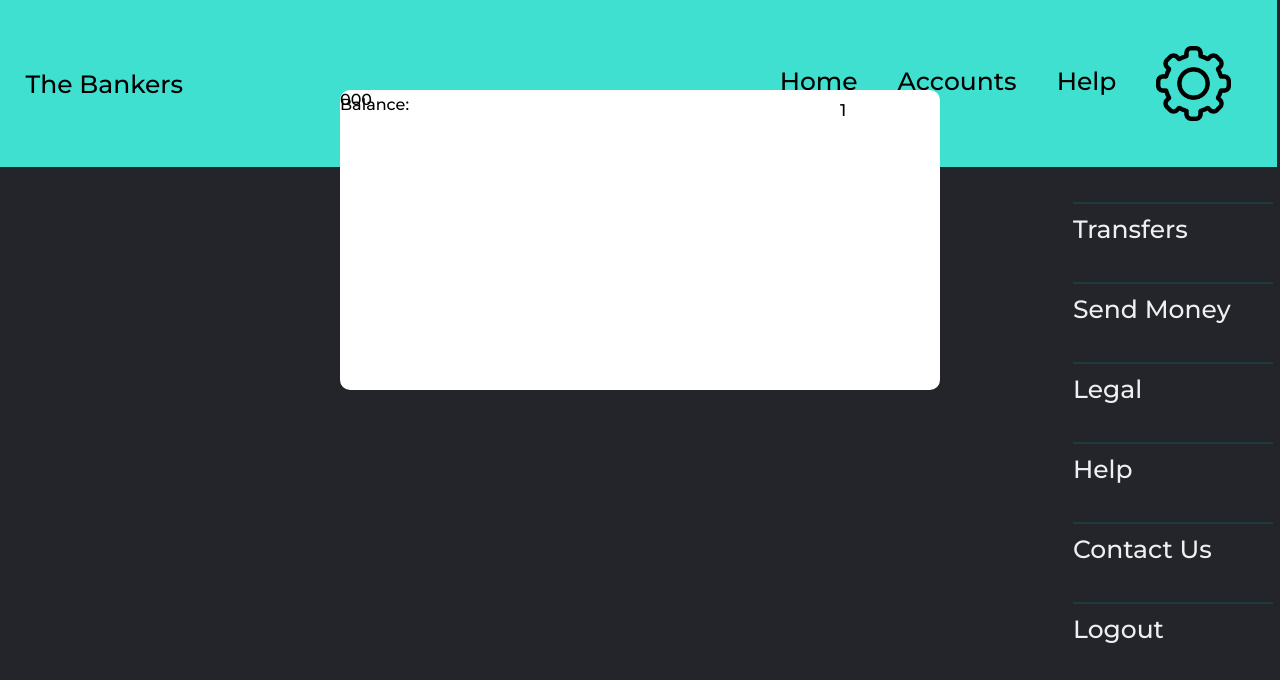
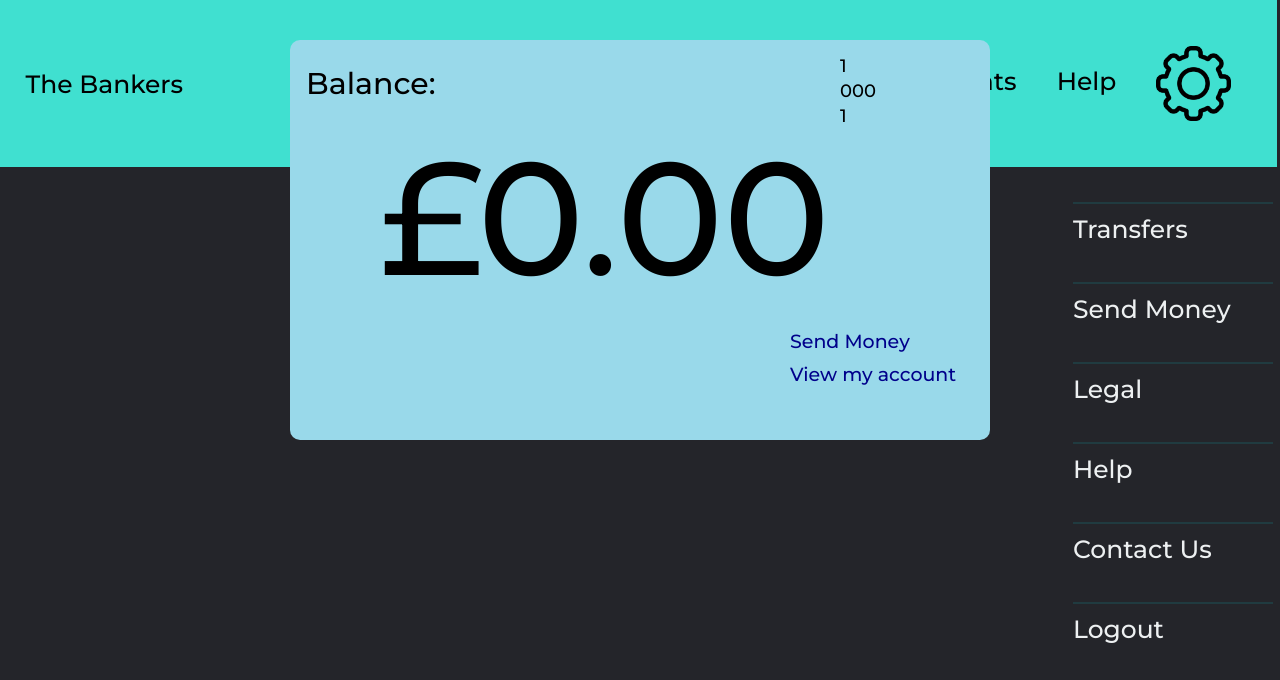
Before and after one commit to Brick0810/The-Bankers, a PHP site: page /accounts.php in a window 1280 px wide. Shown: the top 680 px of the page. Run offline with PHP 8.4, Linux system fonts and the light colour scheme; the visitor is signed in with stand-in values (Sample User, id 1); tables that the repository leaves empty or names only in its code hold one stand-in row (values such as "Sample post").

```diff
--- a/The-Bankers-Branch_Test/Bankers/accounts.php
+++ b/The-Bankers-Branch_Test/Bankers/accounts.php
@@ -6,18 +6,18 @@ include "navbar.php";
 
 if($_SESSION["userName"] != ""){ // Checks if the user is logged in, so they can access this page.
 
+    $account = displayAccountDetails($conn, $_SESSION["accountNumber"]);
+
+    $balance = $account['balance'];
+    $accNumber = $account['accountNumber'];
+    $sortCode = $account['sortCode'];
+    $accountType = $account['accountType'];
+    $amount = number_format($account['balance'],2);
+
 } else{
     header("location: login.php"); // Redirect to login page if they aren't logged in making them unable to access the sendMoney page
     exit();
 }
-
-$accountNumber = $_SESSION["accountNumber"];
-
-$row = displayAccountDetails($conn, $accountNumber);
-
-$balance = $row['balance'];
-$accNumber = $row['accountNumber'];
-$sortCode = $row['sortCode'];
 
 /* $row = displayAccountDetails($conn, $accountNumber);
 ?>
@@ -39,8 +39,12 @@ $sortCode = $row['sortCode'];
     <div class="accounts_class">
         <?php
         echo "<div class='balance'><li>Balance:</li></div>";
+        echo "<div class='amount'><li>£$amount</li></div>";
         echo "<div class='accNumber'><li>$accNumber</li></div>";
         echo "<div class='sortCode'><li>$sortCode</li></div>";
+        echo "<div class='accountType'><li>$accountType</li></div>";
+        echo "<div class='sendMoney'><a href='sendMoney.php'>Send Money</a></div>";
+        echo "<div class='viewAccount'><li><a href='transfers.php'>View my account</a></li></div>";
         ?>
     </div>
 
--- a/The-Bankers-Branch_Test/Bankers/include/functions.php
+++ b/The-Bankers-Branch_Test/Bankers/include/functions.php
@@ -11,7 +11,7 @@ function signUpEmptyInput($firstName, $surname, $email, $userId, $password, $pas
 }
 
 function sendMoneyEmptyInput($accountNumber, $sortCode, $amount){
-    if (empty($firstName) || empty($surname) || empty($accountNumber) || empty($sortCode) || empty($amount)){
+    if (empty($accountNumber) || empty($sortCode) || empty($amount)){
         $result = true;
     } else{
         $result = false;
@@ -197,7 +197,7 @@ function createAccountDetails($conn, $userName){
     $accountNumber = generateAccountNumber($conn);
     $accountType = "Personal";
     $sortCode = generateSortCode($conn, $accountNumber);
-    $balance = 0;
+    $balance = number_format(0, 2);
     $sql = "INSERT INTO accounts(userName, accountNumber, balance, accountType, sortCode) VALUES (?, ?, ?, ?, ?);";
 
     $stmt = mysqli_stmt_init($conn);
@@ -206,7 +206,7 @@ function createAccountDetails($conn, $userName){
         exit();
     }
 
-    mysqli_stmt_bind_param($stmt, "siiss", $userName, $accountNumber, $balance, $accountType, $sortCode);
+    mysqli_stmt_bind_param($stmt, "sidss", $userName, $accountNumber, $balance, $accountType, $sortCode);
     mysqli_stmt_execute($stmt);
     mysqli_stmt_close($stmt);
     header("location: ../signup.php?error=none");
@@ -280,7 +280,7 @@ function balanceExists($conn, $accountNumberFrom, $amount){
 }
 
 function generateTransactionID($conn){
-    $transactionID = mt_rand(0, 9999);
+    $transactionID = mt_rand(1000, 9999);
     if(transactionIdExists($conn, $transactionID) !== false)
     {
         return $transactionID;
@@ -304,43 +304,41 @@ function transactionIdExists($conn, $transactionID): bool
 
 function displayTransfers($conn, $accountNumber)
 {
-    $sql = "SELECT * FROM transactions WHERE accountNumberFrom = ?;";
+    $sql = "SELECT * FROM transactions WHERE accountNumberFrom = ? || accountNumberTo = ?;";
     $stmt = mysqli_stmt_init($conn);
     if (!mysqli_stmt_prepare($stmt, $sql)) {
         header("location: ../sendMoney.php?error=stmtFailed");
         exit();
     }
 
-    mysqli_stmt_bind_param($stmt, "i", $accountNumber); // Binds the data from the user to the actual statement
+    mysqli_stmt_bind_param($stmt, "ii", $accountNumber, $accountNumber); // Binds the data from the user to the actual statement
     mysqli_stmt_execute($stmt); // executes the statement
 
+    $array = array();
     $resultData = mysqli_stmt_get_result($stmt);
-    if ($resultData > 0)
-    {
+    if ($resultData > 0) {
         while ($row = mysqli_fetch_assoc($resultData)) {
-            echo "<tr><td>" . $row["transactionID"]. "</td><td>" . $row["accountNumberTo"] ."</td><td>" . $row["sortCodeTo"] .  "</td><td>" . $row["amount"] . "</td><td>" . $row["transactionDate"] . "</td><td>" . $row["reference"] . "</td></tr>";
+            $array[] = $row;
         }
-    } else{
-        return true;
     }
-
+    return $array;
 }
 
 
 function sendMoney($conn, $accountNumberFrom, $accountNumberTo, $sortCodeTo, $amount, $reference)
 {
-    $amount = intval($amount); // Changes amount from a string to an int to perform calculations
+    $amount = number_format($amount, 2); // Changes amount from a string to a float to perform calculations
     $date = date_create()->format('Y-m-d H:i:s'); // Gets current date to store
     $transactionID = generateTransactionID($conn);
 
     $accountInfoFrom = displayAccountDetails($conn, $accountNumberFrom);
-    $accountFromBalance = intval($accountInfoFrom["balance"]);
+    $accountFromBalance = number_format($accountInfoFrom["balance"], 2);
 
     $accountInfoTo = displayAccountDetails($conn, $accountNumberTo);
-    $accountToBalance = intval($accountInfoTo["balance"]);
+    $accountToBalance = number_format($accountInfoTo["balance"], 2);
 
-    $accountFromBalance = $accountFromBalance - $amount;
-    $accountToBalance = $accountToBalance + $amount;
+    $accountFromBalance = number_format($accountFromBalance - $amount, 2);
+    $accountToBalance = number_format($accountToBalance + $amount, 2);
 
     $sql = "INSERT INTO transactions(transactionID, accountNumberFrom, accountNumberTo, sortCodeTo, amount, transactionDate, reference) VALUES ('$transactionID', '$accountNumberFrom', '$accountNumberTo', '$sortCodeTo','$amount','$date', '$reference')"; // Inserts transactions details to transactions table in data base
     mysqli_query($conn, $sql);
--- a/The-Bankers-Branch_Test/Bankers/style/style.css
+++ b/The-Bankers-Branch_Test/Bankers/style/style.css
@@ -220,9 +220,9 @@ button[type="submit"]{
   top: 30%;
   left: 50%;
   transform: translate(-50%, -50%);
-  width: 600px;
-  height: 300px;
-  background: white;
+  width: 700px;
+  height: 400px;
+  background: #99D9EA;
   border-radius: 10px;
 }
 
@@ -232,19 +232,98 @@ button[type="submit"]{
   font-family: "Montserrat", sans-serif;
 }
 
-.balance{
+.accounts_class .balance{
   position: fixed;
-  margin: 5px 0;
+  margin: 25px 16px;
+  font-size: 30px;
 }
 
-.accNumber{
+.accounts_class .amount{
   position: fixed;
-  margin: 10px 500px;
-  font-size: 17px;
+  margin: 80px 90px;
+  font-size: 160px;
+  font-family: "Montserrat", sans-serif;
+}
+
+.accounts_class .accNumber{
+  position: fixed;
+  margin-left: 550px;
+  margin-top: 15px;
+  font-size: 18px;
+}
+.accounts_class .sortCode{
+  position: fixed;
+  margin-left: 550px;
+  margin-top: 40px;
+  font-size: 18px;
+}
+
+.accounts_class .accountType{
+  position: fixed;
+  margin-left: 550px;
+  margin-top: 65px;
+  font-size: 18px;
+}
+
+.accounts_class .sendMoney{
+  margin-top: 290px;
+  margin-left: 500px;
+  font-size: 19px;
+  color: #00008b;
+  text-decoration: none;
+}
+
+.accounts_class .viewAccount{
+  margin-top: 10px;
+  margin-left: 500px;
+  font-size: 19px;
+  text-decoration: none;
+}
+
+.accounts_class a{
+  font-size: 19px;
+  color: #00008b;
+}
+
+.accounts_class a:hover{
+  text-decoration: underline;
 }
 
 
+/* Styling for transfers page */
 
+.transfers table{
+  width: 650px;
+  margin: 450px auto;
+  border-collapse: collapse;
+}
+
+.transfers tr{
+  border-bottom: 1px solid #cbcbcb;
+}
+
+.transfers th{
+  font-family: "Montserrat", sans-serif;
+}
+
+.transfers th, td{
+  border: none;
+  height: 30px;
+  padding: 3px;
+  font-size: 20px;
+}
+
+.transfers .id{
+  text-align: left;
+}
+
+.transfers .date{
+  text-align: center;
+}
+
+.transfers .amount{
+  text-align: right;
+}
 
 .footer{
     position: fixed;
@@ -302,3 +381,29 @@ button[type="submit"]{
   position: fixed;
   bottom: 25%;
 }
+
+.dropinfotrans {
+  background-color: #dea0a0;
+  color: rgb(0, 0, 0);
+  cursor: pointer;
+  padding: 18px;
+  width: 100%;
+  border: 1px;
+  text-align: left;
+  font-size: 16px;
+
+}
+
+.active, .dropinfotrans:hover {
+  background-color: #e0a58d;
+
+}
+
+.transcontent {
+  padding: 0 18px;
+  display: none;
+  overflow: hidden;
+  background-color: #d1b2aa;
+  border: 10px;
+
+}
```
Also changed, not shown: The-Bankers-Branch_Test/Bankers/transfers.php (+59 -13 lines).
